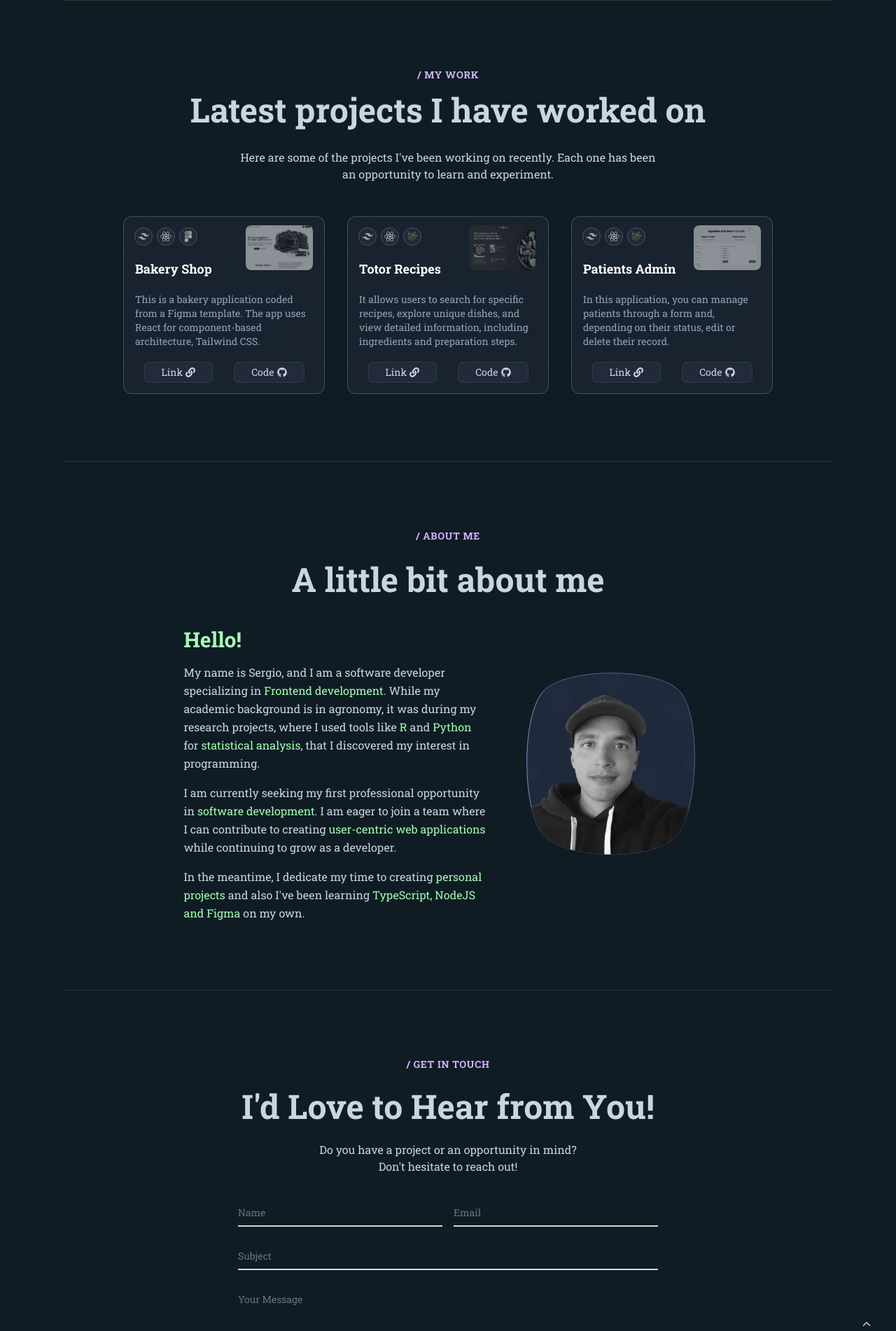
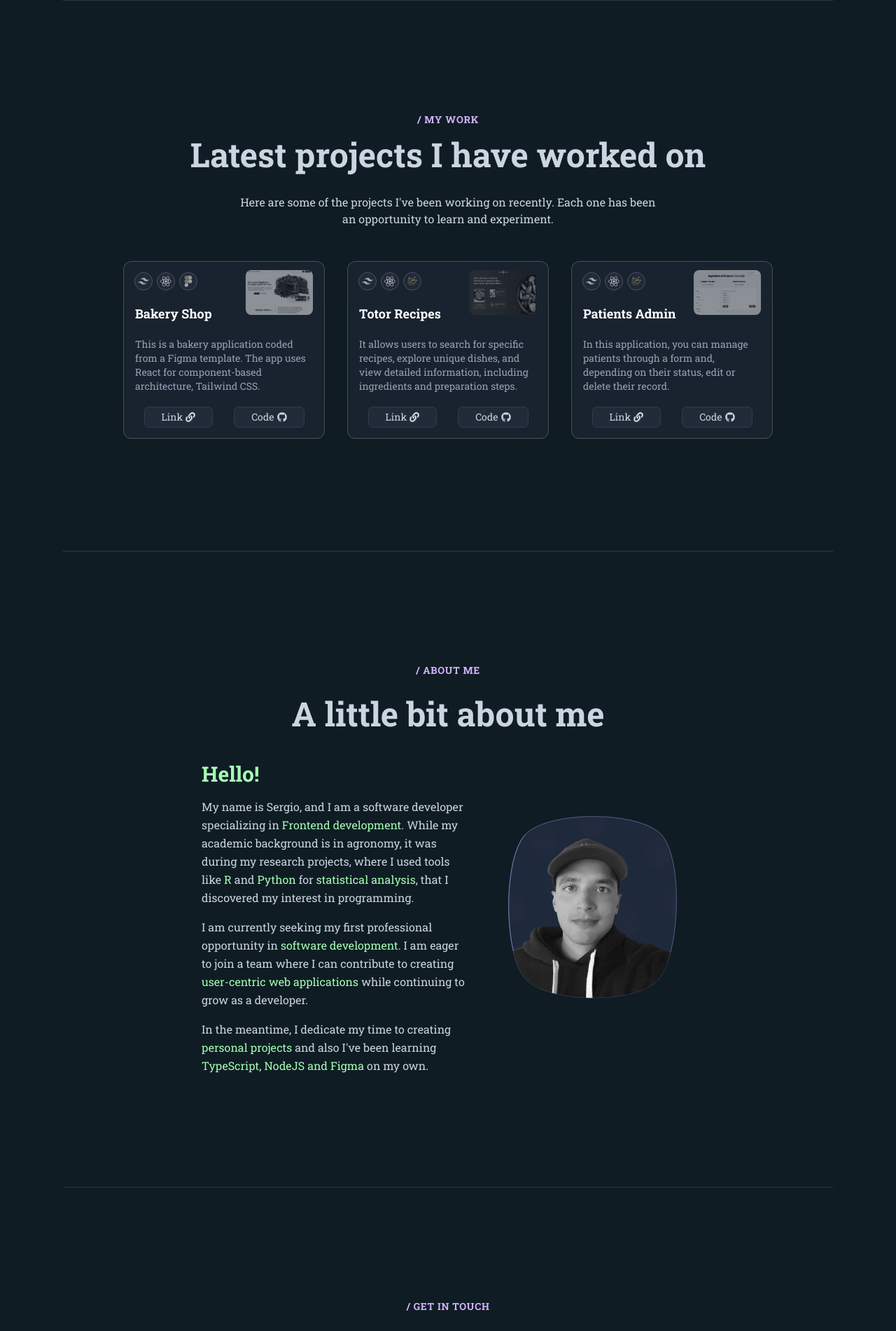
Before and after one commit to tutaabsoluta/portfolio, a React (Vite) app: page / in a window 1280 px wide. Shown: the part 840-2742 px from the top of the page at 70% size. Built offline with nearby package versions, Linux system fonts and the light colour scheme.

Commit message:
full page animations

```diff
--- a/src/App.jsx
+++ b/src/App.jsx
@@ -13,7 +13,7 @@ function App() {
   useEffect(() => {
     const timer = setTimeout(() => {
       setIsLoading(false);
-    }, 3000);
+    }, 1000);
 
     return () => clearTimeout(timer); // Cleanup para evitar errores si el componente se desmonta
   }, []);
@@ -25,8 +25,8 @@ function App() {
           initial={{ opacity: 1 }}
           animate={{ opacity: 0 }}
           exit={ {opacity: 0} }
-          transition={{ duration: 0.5, delay: 2.5 }} // Retraso para coincidir con el timeout
-          onAnimationComplete={() => setIsLoading(false)} // Cambia el estado después de la animación
+          transition={{ duration: 0.5, delay: 2.5 }}
+          onAnimationComplete={() => setIsLoading(false)}
         >
           <LoadingSpinner />
         </motion.div>
--- a/src/components/about/AboutInfo.jsx
+++ b/src/components/about/AboutInfo.jsx
@@ -1,14 +1,33 @@
+import { motion } from "framer-motion";
 import { AboutContent, Selfie } from "../about";
 
 export const AboutInfo = () => {
   return (
-    <div className="p-12 md:p-24" id="about">
-      <h3 className="text-optional mb-4 uppercase tracking-wider text-sm text-center">{`/ About me`}</h3>
-      <h2 className="text-terciary text-center leading-normal">
+    <div className="p-12 md:p-40" id="about">
+      <motion.h3
+        className="text-optional mb-4 uppercase tracking-wider text-sm text-center"
+        initial={{ y: "50%", opacity: 0 }}
+        whileInView={{ y: "0%", opacity: 1 }}
+        viewport={{ once: true, amount: 0.5 }}
+        transition={{ duration: 0.4, delay: 0.3 }}
+      >{`/ About me`}</motion.h3>
+      <motion.h2
+        className="text-terciary text-center leading-normal"
+        initial={{ y: "50%", opacity: 0 }}
+        whileInView={{ y: "0%", opacity: 1 }}
+        viewport={{ once: true, amount: 0.5 }}
+        transition={{ duration: 0.4, delay: 0.3 }}
+      >
         A little bit about me
-      </h2>
+      </motion.h2>
 
-      <div className="relative w-full h-full">
+      <motion.div
+        className="relative w-full h-full"
+        initial={{ opacity: 0 }}
+        whileInView={{ opacity: 1 }}
+        viewport={{ once: true, amount: 0.5 }}
+        transition={{ duration: 0.4, delay: 0.3 }}
+      >
         <div className="relative z-10 flex flex-col-reverse xl:flex-row items-center justify-center xl:gap-8">
           <div className="xl:w-2/5">
             <div className="mb-8"></div>
@@ -19,7 +38,7 @@ export const AboutInfo = () => {
             <Selfie />
           </div>
         </div>
-      </div>
+      </motion.div>
     </div>
   );
 };
--- a/src/components/footer/Footer.jsx
+++ b/src/components/footer/Footer.jsx
@@ -5,25 +5,55 @@ import { IoIosArrowUp } from "react-icons/io";
 export const Footer = () => {
   return (
     <footer className="relative" id="contact">
-      <div className="flex flex-col items-center space-y-8 py-12 px-8 md:py-24">
+      <div className="flex flex-col items-center space-y-8 py-12 px-8 md:pt-40 md:pb-24">
         {/* Heading and paragraph */}
-        <h3 className="text-optional uppercase tracking-wider text-sm">
+        <motion.h3
+          className="text-optional uppercase tracking-wider text-sm"
+          initial={{ y: "50%", opacity: 0 }}
+          whileInView={{ y: "0%", opacity: 1 }}
+          viewport={{ once: true, amount: 0.5 }}
+          transition={{ duration: 0.4, delay: 0.3 }}
+        >
           {`/ Get in touch`}
-        </h3>
-        <h2 className="text-center text-terciary">
+        </motion.h3>
+        <motion.h2
+          className="text-center text-terciary"
+          initial={{ y: "50%", opacity: 0 }}
+          whileInView={{ y: "0%", opacity: 1 }}
+          viewport={{ once: true, amount: 0.5 }}
+          transition={{ duration: 0.4, delay: 0.3 }}
+        >
           I'd Love to Hear from You!
-        </h2>
-        <p className="mt-8 text-base text-center text-terciary">
+        </motion.h2>
+        <motion.p
+          className="mt-8 text-base text-center text-terciary"
+          initial={{ y: "50%", opacity: 0 }}
+          whileInView={{ y: "0%", opacity: 1 }}
+          viewport={{ once: true, amount: 0.5 }}
+          transition={{ duration: 0.4, delay: 0.3 }}
+        >
           Do you have a project or an opportunity in mind?{" "}
           <br className="hidden md:block" />
           Don't hesitate to reach out!
-        </p>
-
-        <ContactForm />
+        </motion.p>
+        <motion.div
+          initial={{ opacity: 0 }}
+          whileInView={{ opacity: 1 }}
+          viewport={{ once: true, amount: 0.5 }}
+          transition={{ duration: 1, delay: 0.5 }}
+        >
+          <ContactForm />
+        </motion.div>
       </div>
 
       {/* Go to top button */}
-      <div className="flex flex-col items-center md:absolute right-7 md:bottom-32 group mb-4 md:mb-0">
+      <motion.div
+        className="flex flex-col items-center md:absolute right-7 md:bottom-32 group mb-4 md:mb-0"
+        initial={{ opacity: 0 }}
+        whileInView={{ opacity: 1 }}
+        viewport={{ once: true, amount: 0.5 }}
+        transition={{ duration: 1, delay: 0.5 }}
+      >
         <a href="#">
           <button
             className="flex flex-col items-center"
@@ -36,14 +66,14 @@ export const Footer = () => {
           </button>
         </a>
         <div className="hidden md:block w-6 h-[1px] bg-terciary transform rotate-90 relative right-0 -bottom-8 mr-1"></div>
-      </div>
+      </motion.div>
 
       {/* Copyright */}
       <motion.div
         className="flex items-center justify-center md:fixed left-8 bottom-28 mb-8 md:mb-0"
         initial={{ opacity: 0 }}
         animate={{ opacity: 1 }}
-        transition={{ duration: 1, delay: 1 }}
+        transition={{ duration: 0.5, delay: 1.6 }}
       >
         <p className="left-6  text-slate-500 vertical-text">
           © 2024 Sergio Duran - Almost all rights reserved.
--- a/src/components/header/BurgerMenu.jsx
+++ b/src/components/header/BurgerMenu.jsx
@@ -64,7 +64,7 @@ export const BurgerMenu = () => {
                 key={index}
                 initial={{ opacity: 0 }}
                 animate={{ opacity: isOpen ? 1 : 0 }}
-                transition={{ duration: 1, delay: isOpen ? index * 0.3 : 0 }}
+                transition={{ duration: 0.5, delay: isOpen ? index * 0.2 : 0 }}
               >
                 <a
                   href={`#${item.toLowerCase()}`}
@@ -81,7 +81,7 @@ export const BurgerMenu = () => {
             <motion.div
             initial={{ opacity: 0 }}
             animate={{ opacity: isOpen ? 1 : 0 }}
-            transition={{ duration: 1, delay: 1.2 }}
+            transition={{ duration: 0.5, delay: 1 }}
             >
               <Socials />
             </motion.div>
--- a/src/components/header/Header.jsx
+++ b/src/components/header/Header.jsx
@@ -12,9 +12,9 @@ export const Header = () => {
       <div className="space-y-6 px-8 md:px-0 flex flex-col items-start md:items-center">
         <motion.h1
           className="text-terciary leading-tight"
-          initial={{ visibility: "hidden", y: 20 }}
+          initial={{ visibility: "hidden", y: '20%' }}
           animate={{ visibility: "visible", y: 0 }}
-          transition={{ duration: 0.5 }}
+          transition={{ duration: 0.5, delay: 0.7 }}
         >
           Hello, I'm {""} <br className="block md:hidden" />
           <span className="font-bold text-primary">Sergio Duran</span>
@@ -22,9 +22,9 @@ export const Header = () => {
 
         <motion.p
           className="text-terciary text-xl md:text-center max-w-lg"
-          initial={{ opacity: 0, y: 20 }}
+          initial={{ opacity: 0, y: '20%' }}
           animate={{ opacity: 1, y: 0 }}
-          transition={{ duration: 1, delay: 0.2 }}
+          transition={{ duration: 0.5, delay: 0.9 }}
         >
           I'm a passionate{" "}
           <span className="text-primary font-bold text-xl">
@@ -37,7 +37,7 @@ export const Header = () => {
         <motion.div
           initial={{ opacity: 0 }}
           animate={{ opacity: 1 }}
-          transition={{ duration: 1, delay: 0.8 }}
+          transition={{ duration: 0.5, delay: 1.1 }}
         >
           <Button
             toSection={"#contact"}
@@ -51,7 +51,7 @@ export const Header = () => {
         className="flex items-center gap-2 absolute md:right-24 bottom-24"
         initial={{ opacity: 0 }}
         animate={{ opacity: 1 }}
-        transition={{ duration: 1, delay: 1 }}
+        transition={{ duration: 0.5, delay: 1.3 }}
       >
         <a href="#work">
           <button
--- a/src/components/projects/Projects.jsx
+++ b/src/components/projects/Projects.jsx
@@ -1,23 +1,48 @@
+import { motion } from "framer-motion";
 import { projects } from "../../data/data";
 import { GlassCard } from "./GlassCard";
 
 export const Projects = () => {
   return (
-    <main className="py-12 md:p-24 flex flex-col items-center" id="work">
-      <h3 className="text-optional mb-4 uppercase tracking-wider text-sm">
+    <main className="py-12 md:p-40 flex flex-col items-center" id="work">
+      <motion.h3
+        className="text-optional mb-4 uppercase tracking-wider text-sm"
+        initial={{ y: "50%", opacity: 0 }}
+        whileInView={{ y: "0%", opacity: 1 }}
+        viewport={{ once: true, amount: 0.5 }}
+        transition={{ duration: 0.4, delay: 0.3 }}
+      >
         {`/ My work`}
-      </h3>
-      <h2 className="text-center mb-8 text-terciary leading-none">
+      </motion.h3>
+      <motion.h2
+        className="text-center mb-8 text-terciary leading-none"
+        initial={{ y: "50%", opacity: 0 }}
+        whileInView={{ y: "0%", opacity: 1 }}
+        viewport={{ once: true, amount: 0.5 }}
+        transition={{ duration: 0.4, delay: 0.3 }}
+      >
         Latest projects I have worked on
-      </h2>
-      <p className="text-left md:text-center mb-12 w-72 md:w-[500px] xl:w-[600px] text-terciary">
+      </motion.h2>
+      <motion.p
+        className="text-left md:text-center mb-12 w-72 md:w-[500px] xl:w-[600px] text-terciary"
+        initial={{ y: "50%", opacity: 0 }}
+        whileInView={{ y: "0%", opacity: 1 }}
+        viewport={{ once: true, amount: 0.5 }}
+        transition={{ duration: 0.4, delay: 0.3 }}
+      >
         Here are some of the projects I've been working on recently. Each one
         has been an opportunity to learn and experiment.
-      </p>
+      </motion.p>
 
       <div className="grid md:grid-cols-2 xl:grid-cols-3 place-items-center gap-8">
-        {projects.map((project) => (
-          <div key={project.id}>
+        {projects.map((project, index) => (
+          <motion.div
+            key={project.id}
+            initial={{ opacity: 0 }}
+            whileInView={{ opacity: 1 }}
+            viewport={{ once: true, amount: 0.7 }}
+            transition={{ duration: 0.5, delay: 0.3 * index }}
+          >
             <GlassCard
               description={project.description}
               title={project.title}
@@ -25,7 +50,7 @@ export const Projects = () => {
               technologies={project.technologies}
               links={project.links}
             />
-          </div>
+          </motion.div>
         ))}
       </div>
     </main>
```
